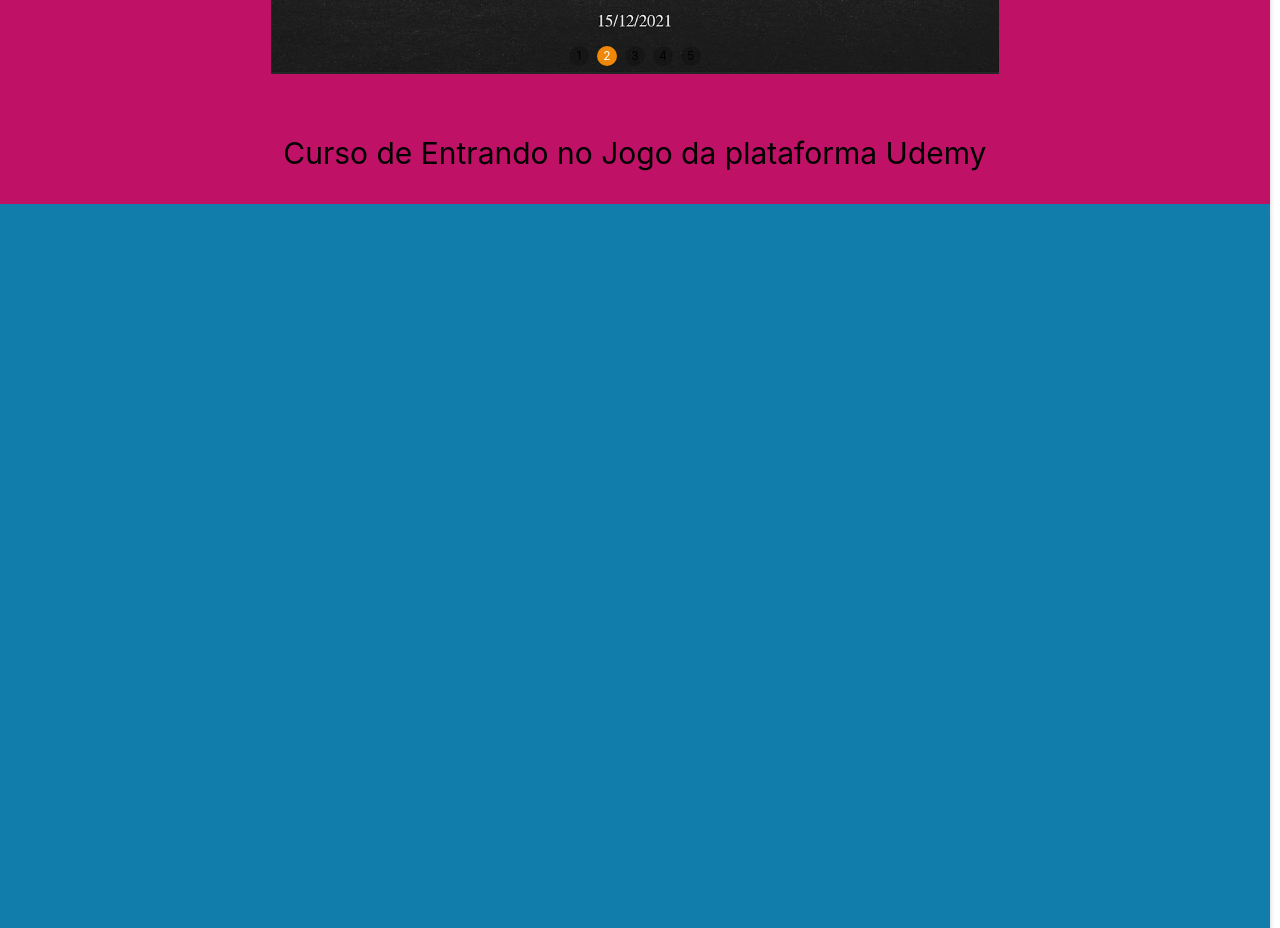
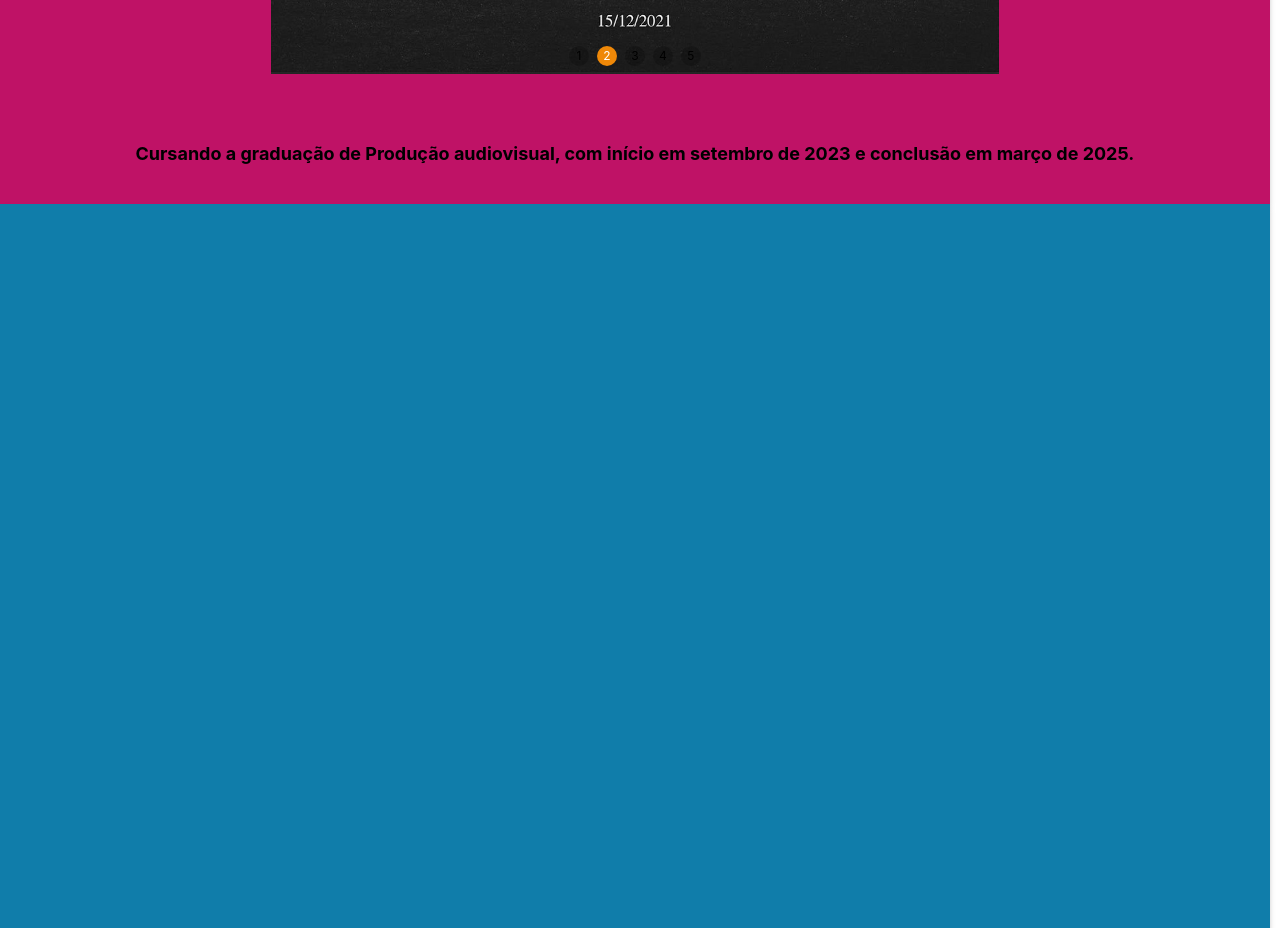
Before and after one commit to FabricioMagnus/o-design-da-mari-website, a React (Vite) app: page / in a window 1280 px wide. Shown: the part 1360-2288 px from the top of the page. Built offline with nearby package versions, Linux system fonts and the light colour scheme.

Commit message:
add: alterações do site

```diff
--- a/src/components/secondBox.tsx
+++ b/src/components/secondBox.tsx
@@ -12,31 +12,31 @@
       src: "./certificados/edicao-video.jpg",
       alt: "edicao-video",
       id: 1,
-      text: "",
+      text: "Cursando a graduação de Produção audiovisual, com início em  setembro de 2023 e conclusão em março de 2025.",
     },
     {
       src: "./certificados/entrando-jogo.jpg",
       alt: "entrando-jogo",
       id: 2,
-      text: "Curso de Entrando no Jogo da plataforma Udemy",
+      text: "Cursando a graduação de Produção audiovisual, com início em  setembro de 2023 e conclusão em março de 2025.",
     },
     {
       src: "./certificados/wordpress.jpg",
       alt: "wordpress",
       id: 3,
-      text: "Curso de WordPress da plataforma Udemy",
+      text: "Cursando a graduação de Produção audiovisual, com início em  setembro de 2023 e conclusão em março de 2025.",
     },
     {
       src: "./certificados/copy.jpg",
       alt: "copy",
       id: 4,
-      text: "Curso de Copy da plataforma Udemy",
+      text: "Cursando a graduação de Produção audiovisual, com início em  setembro de 2023 e conclusão em março de 2025.",
     },
     {
       src: "./certificados/copy-ini.jpg",
       alt: "copy-ini",
       id: 5,
-      text: "Curso de Copy Iniciante da plataforma Udemy",
+      text: "Cursando a graduação de Produção audiovisual, com início em  setembro de 2023 e conclusão em março de 2025.",
     },
   ];
 
@@ -81,7 +81,8 @@
         >
           <Text
             fontFamily={""}
-            fontSize={"3xl"}
+            fontSize={"lg"}
+            fontWeight={"bold"}
             color={"black"}
             textAlign={"center"}
           >
```
